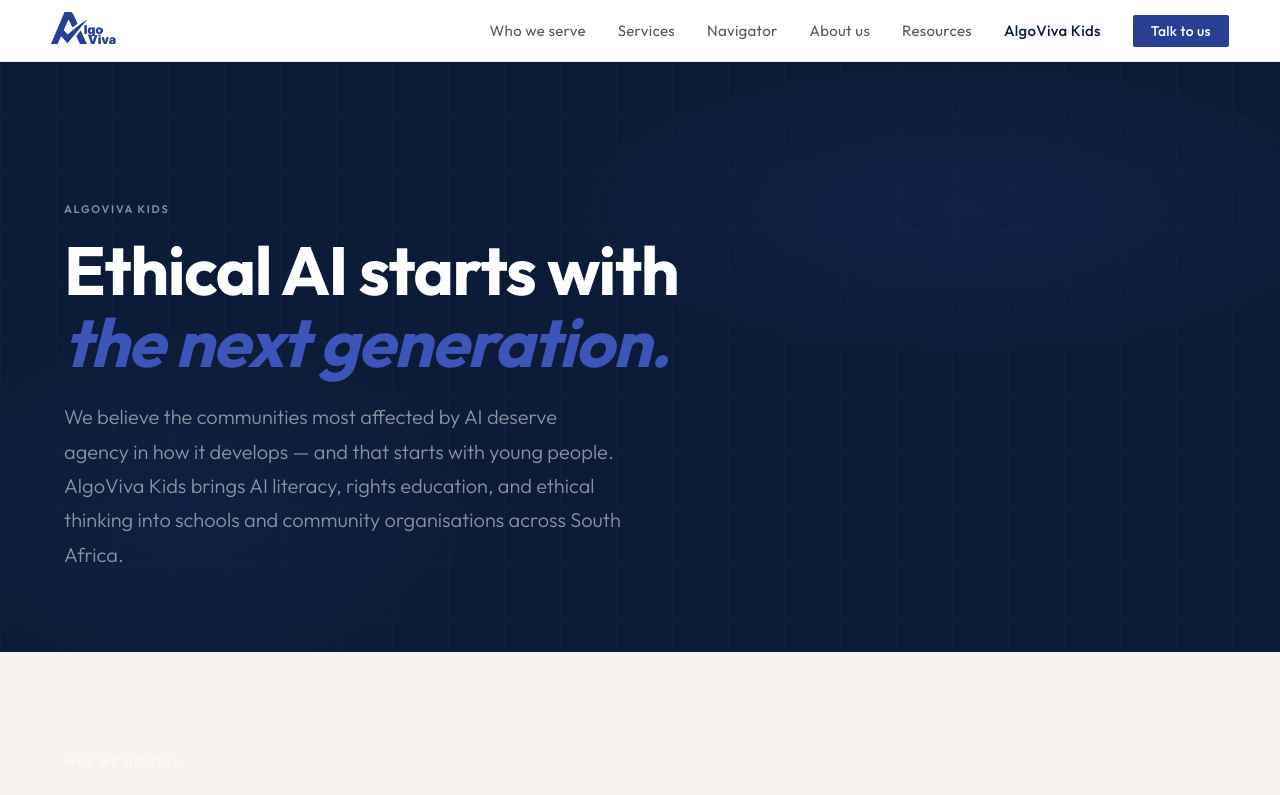
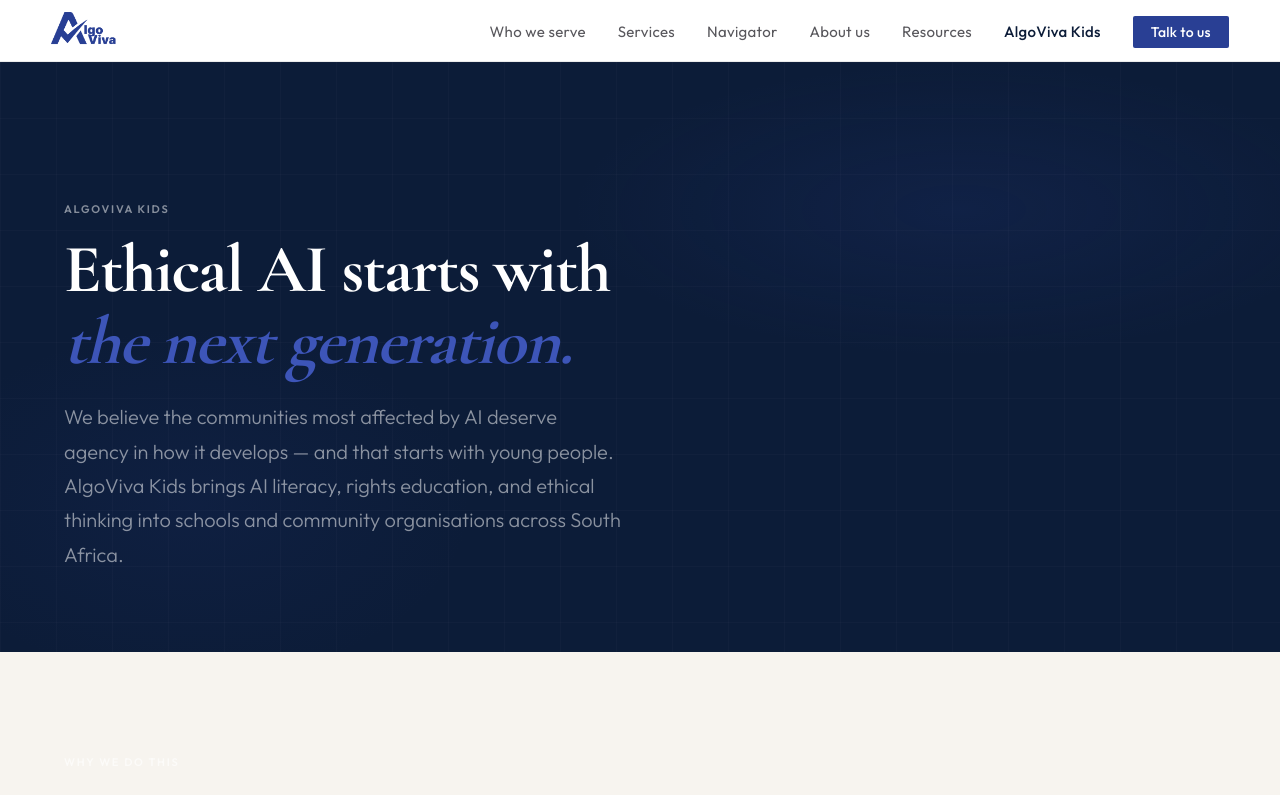
Before and after one commit to MikaylaArran/algoviva-website, a Next.js app: page /kids in a window 1280 px wide. Shown: the top 795 px of the page. Built offline with nearby package versions, Linux system fonts and the light colour scheme.

Commit message:
Restore Cormorant Garamond headlines, Outfit body

```diff
--- a/app/globals.css
+++ b/app/globals.css
@@ -3,7 +3,7 @@
 html { scroll-behavior: smooth; font-size: 16px; }
 body {
   font-family: var(--font-sans), 'Outfit', system-ui, sans-serif;
-  font-size: 15px;
+  font-weight: 300;
   font-weight: 400;
   background: #F7F4EF;
   color: #18181A;
@@ -25,7 +25,7 @@
   --muted:     #58575C;
   --light:     #9C9A96;
   --white:     #FFFFFF;
---serif:     var(--font-sans), 'Outfit', system-ui, sans-serif;
+--serif:     var(--font-serif), 'Cormorant Garamond', Georgia, serif;
   --sans:      var(--font-sans), 'Outfit', system-ui, sans-serif;
   --r:         2px;
 }
--- a/app/layout.tsx
+++ b/app/layout.tsx
@@ -1,12 +1,20 @@
 import type { Metadata } from 'next'
-import { Outfit } from 'next/font/google'
+import { Cormorant_Garamond, Outfit } from 'next/font/google'
 import Nav from '@/components/Nav'
 import Footer from '@/components/Footer'
 import './globals.css'
 
+const cormorant = Cormorant_Garamond({
+  subsets: ['latin'],
+  weight: ['400', '500', '600', '700'],
+  style: ['normal', 'italic'],
+  variable: '--font-serif',
+  display: 'swap',
+})
+
 const outfit = Outfit({
   subsets: ['latin'],
-  weight: ['300', '400', '500', '600', '700'],
+  weight: ['300', '400', '500', '600'],
   variable: '--font-sans',
   display: 'swap',
 })
@@ -26,7 +34,7 @@
 
 export default function RootLayout({ children }: { children: React.ReactNode }) {
   return (
-    <html lang="en" className={outfit.variable}>
+    <html lang="en" className={`${cormorant.variable} ${outfit.variable}`}>
       <body>
         <Nav />
         <main>{children}</main>
```
